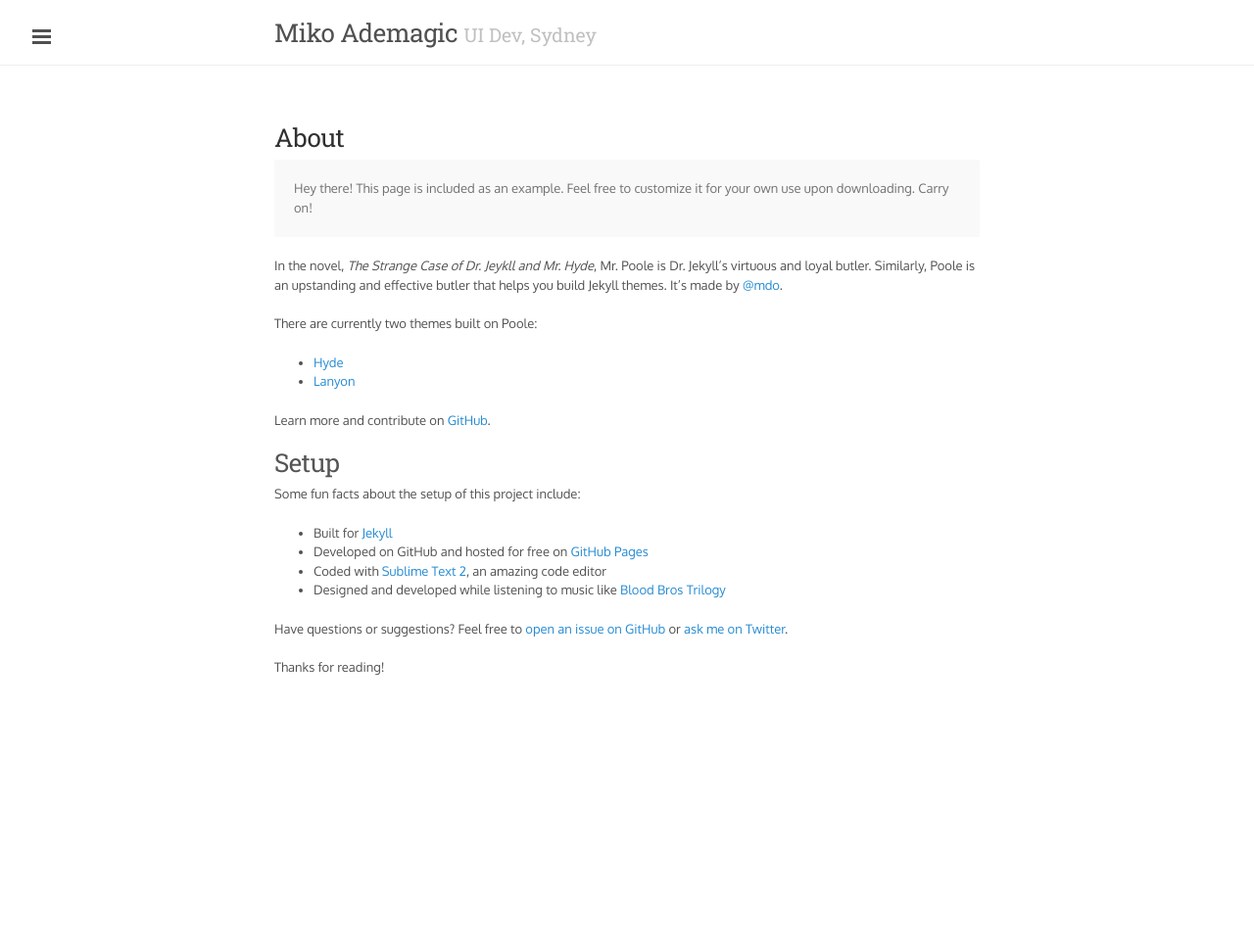
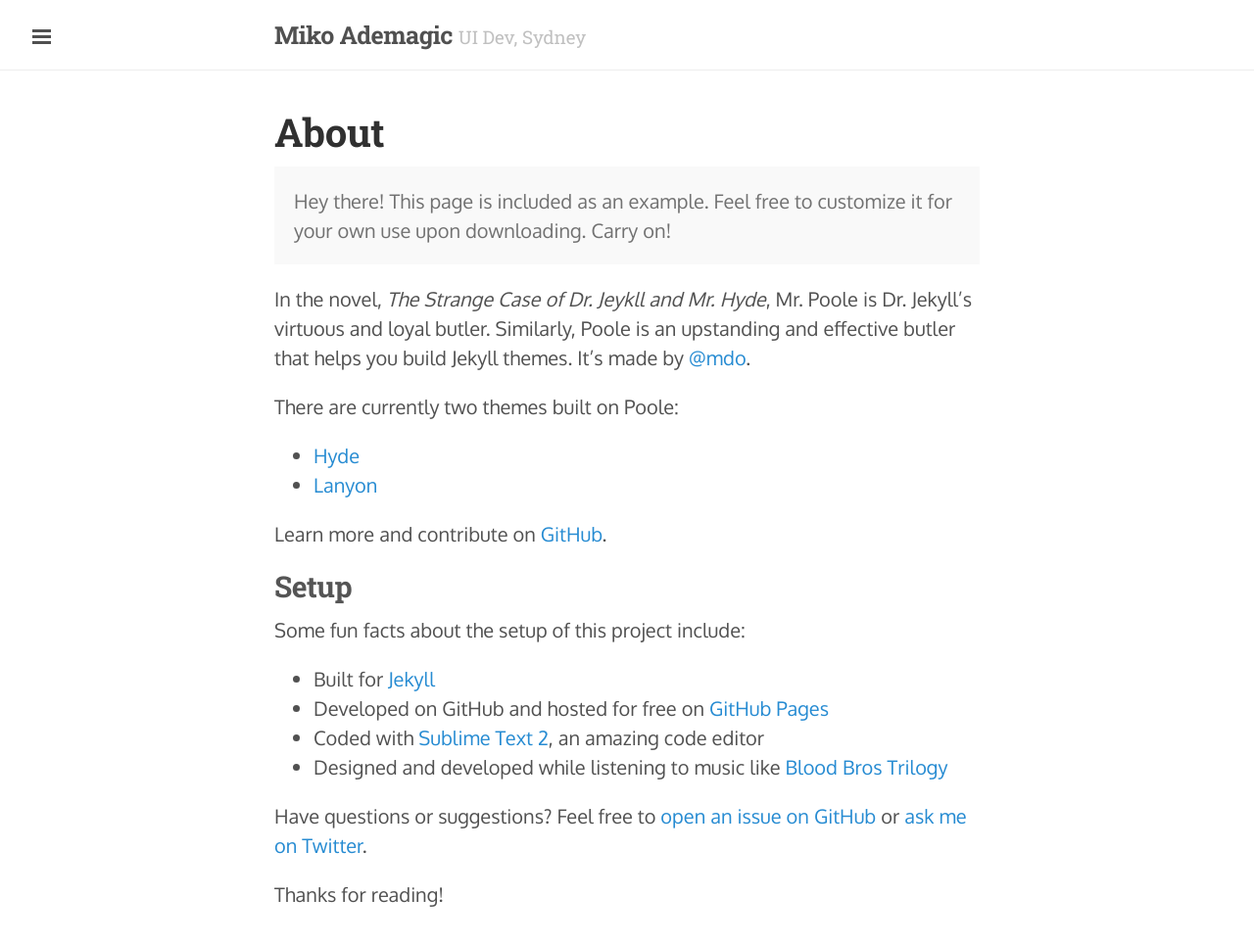
Before and after one commit to ademagic/ademagic.github.io, a Jekyll site: the page built from about.md, in a window 1280 px wide and 1008 px high. Shown: the top 965 px of the window at 98% size. Built offline with Jekyll 4.4.1, drawn with Linux system fonts in a browser that asks for light colours; Markdown is read by kramdown in place of the engine named in the settings.

Commit message:
Mods.css - for poole and lanyon overrides

```diff
--- a/_includes/head-bare.html
+++ b/_includes/head-bare.html
@@ -16,7 +16,6 @@
 
   <!-- CSS -->
   <link rel="stylesheet" href="{{ site.baseurl }}public/css/logo.css">
-  <link rel="stylesheet" href="http://fonts.googleapis.com/css?family=PT+Serif:400,400italic,700%7CPT+Sans:400">
   <link rel="stylesheet" href="http://fonts.googleapis.com/css?family=Oxygen:400,700|Roboto+Slab:400,700">
 
   <!-- Icons -->
--- a/_includes/head.html
+++ b/_includes/head.html
@@ -18,8 +18,7 @@
   <link rel="stylesheet" href="{{ site.baseurl }}public/css/poole.css">
   <link rel="stylesheet" href="{{ site.baseurl }}public/css/syntax.css">
   <link rel="stylesheet" href="{{ site.baseurl }}public/css/lanyon.css">
-  <link rel="stylesheet" href="{{ site.baseurl }}public/css/logo.css">
-  <link rel="stylesheet" href="http://fonts.googleapis.com/css?family=PT+Serif:400,400italic,700%7CPT+Sans:400">
+  <link rel="stylesheet" href="{{ site.baseurl }}public/css/mods.css">
   <link rel="stylesheet" href="http://fonts.googleapis.com/css?family=Oxygen:400,700|Roboto+Slab:400,700">
 
   <!-- Icons -->
--- /dev/null
+++ b/public/css/mods.css
@@ -0,0 +1,58 @@
+/*
+ *  MODS TO POOLE AND LANYON
+ */
+
+html {
+  font-family: "Oxygen", Helvetica, Arial, sans-serif;
+}
+
+h1, h2, h3, h4, h5, h6 {
+  font-family: "Roboto Slab", Georgia, Serif;
+  color: #555;
+}
+
+h1, h2 {
+  font-weight: 600;
+}
+
+/*
+ * Masthead
+ */
+
+.masthead {
+  background-color: #fff;
+  position: fixed;
+  left: 0;
+  right: 0;
+  top: 0;
+  margin-bottom: 0;
+}
+
+  .masthead-title {
+    font-weight: 600;
+  }
+
+
+/*
+ * Sidebar
+ */
+
+.sidebar {
+  font-family: "Oxygen", Helvetica, Arial, sans-serif;
+}
+
+/*
+ * Pagination
+ */
+
+.pagination {
+  font-family: "Oxygen", Helvetica, Arial, sans-serif;
+}
+
+/*
+ * Content
+ */
+
+.container.content {
+  margin-top: 5.5rem;
+}
```
